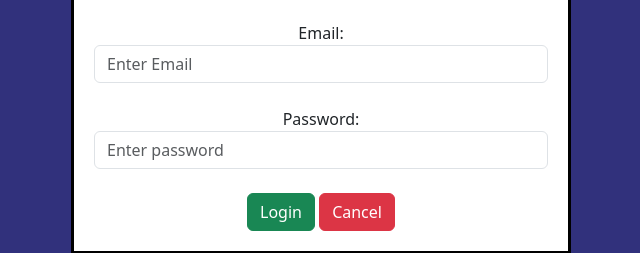
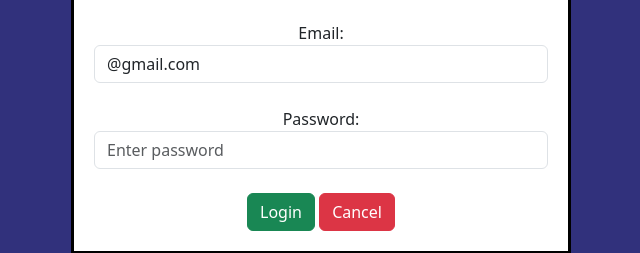
Before and after one commit to GonzalesEL/Q4-Quiz2, a plain HTML site: page index.html in a window 1280 px wide. Shown: the part 361-614 px from the top of the page, 319-959 px from the left. Drawn offline with nearby package versions, Linux system fonts and the light colour scheme.

Commit message:
Add files via upload

```diff
--- a/index.html
+++ b/index.html
@@ -38,7 +38,7 @@
         <br>
         <label for="email-input">Email:</label>
         <br>
-        <input id="email-input" class="form-control" type="email" placeholder="Enter Email">
+        <input id="email-input" class="form-control" type="email" placeholder="Enter Email" value="@gmail.com">
         <br>
         <label for="pswrd">Password:</label>
         <br>
```
